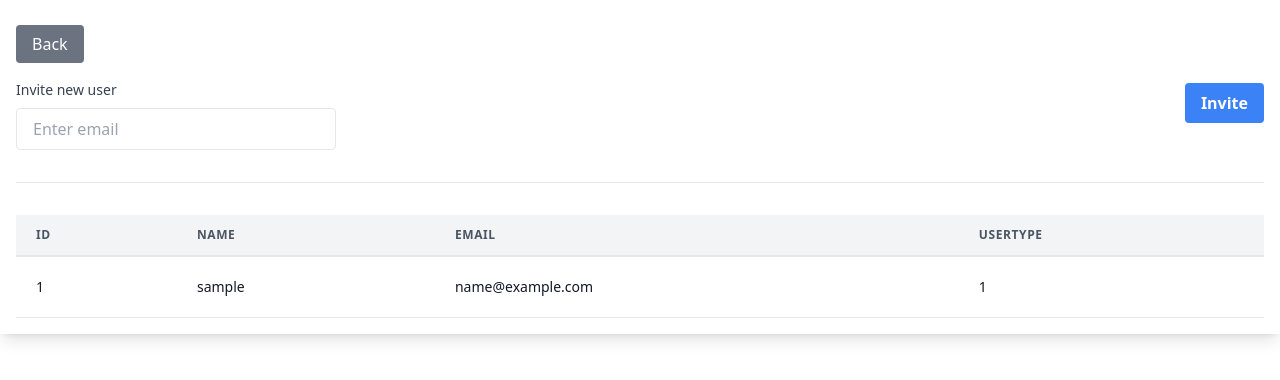
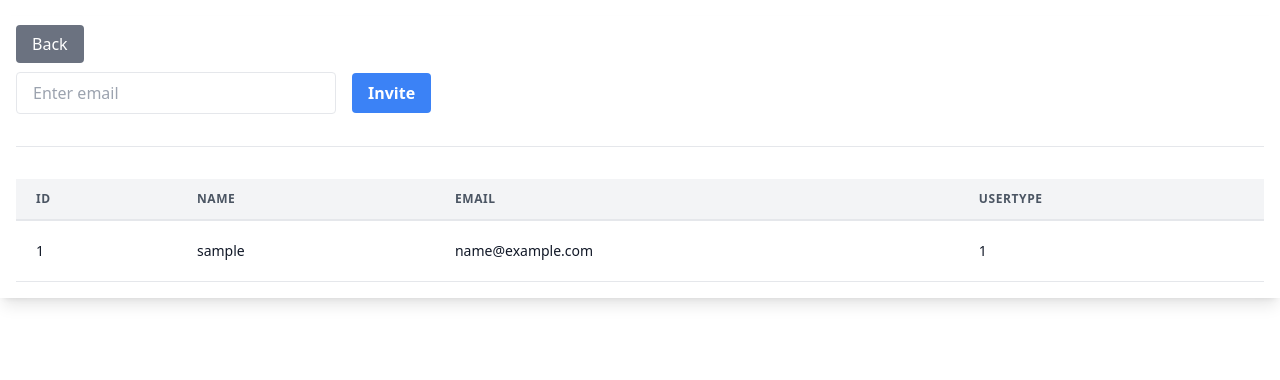
Before and after one commit to Erik-For/VibeVault, a Flask app: template app/templates/admin_users.html.j2 in a window 1280 px wide. Shown: the top 380 px of the page. Run offline with Flask 3, Linux system fonts and the light colour scheme; the template is opened without the code that fills it: values that come from a table or form of the project are taken from there, others are empty; tables that the repository leaves empty hold one stand-in row (values such as "Sample post"); some libraries are stand-ins or nearby versions.

Commit message:
update admin page

```diff
--- a/app/templates/admin_users.html.j2
+++ b/app/templates/admin_users.html.j2
@@ -7,10 +7,8 @@ Admin - Users
         <!-- Form Section -->
         <div class="mb-6">
             <a href="{{ url_for('admin') }}" class="px-4 py-2 bg-gray-500 text-white rounded hover:bg-gray-700 mb-4">Back</a>
-            <form action="{{ url_for('invite_user') }}" method="POST" class="flex justify-between items-center">
+            <form action="{{ url_for('invite_user') }}" method="POST" class="pt-4 w-1/2 flex-row flex justify-start items-center">
                 <div class="flex flex-col w-full max-w-xs">
-                    <br>
-                    <label for="emailAddress" class="text-sm text-gray-700 mb-2">Invite new user</label>
                     <input type="email" id="emailAddress" name="email" placeholder="Enter email" class="px-4 py-2 border rounded focus:outline-none focus:ring-2 focus:ring-blue-200" required>
                 </div>
                 <button type="submit" class="ml-4 px-4 py-2 bg-blue-500 hover:bg-blue-700 text-white font-semibold rounded transition duration-200">Invite</button>
```
